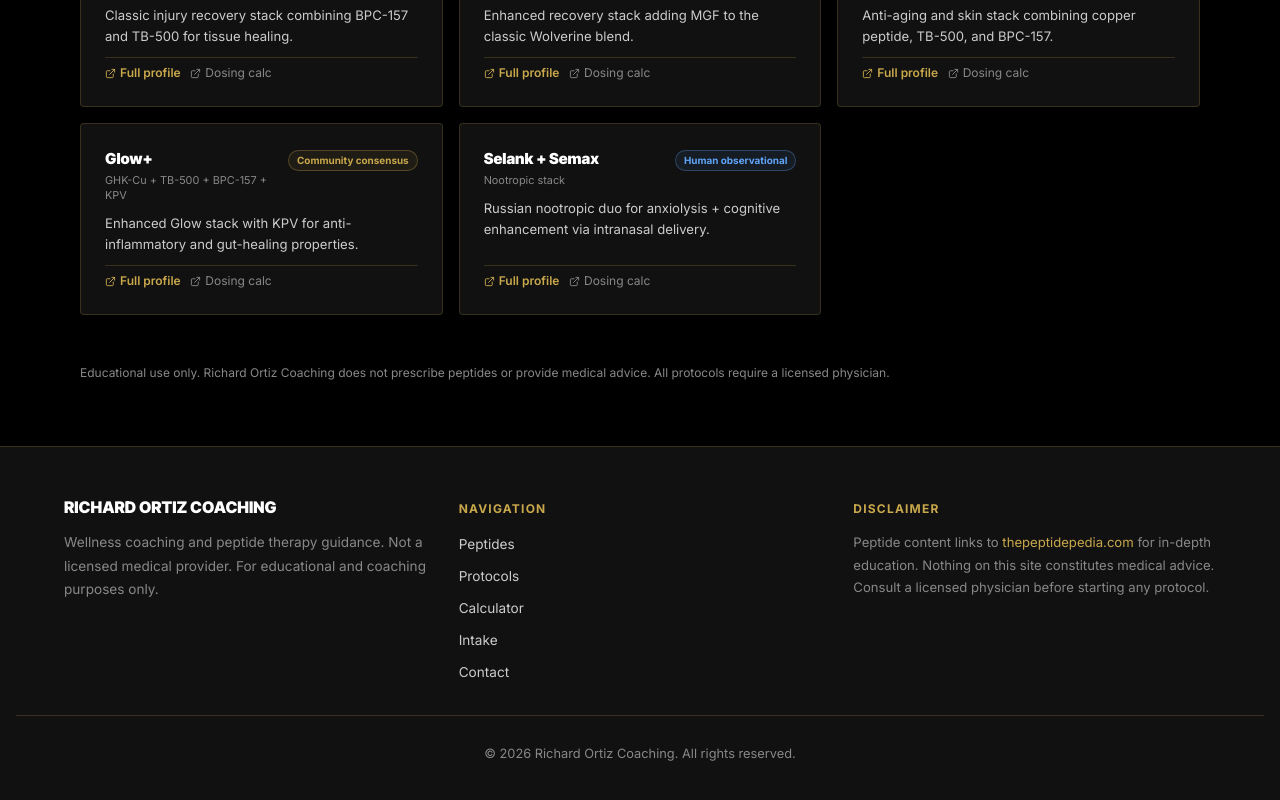
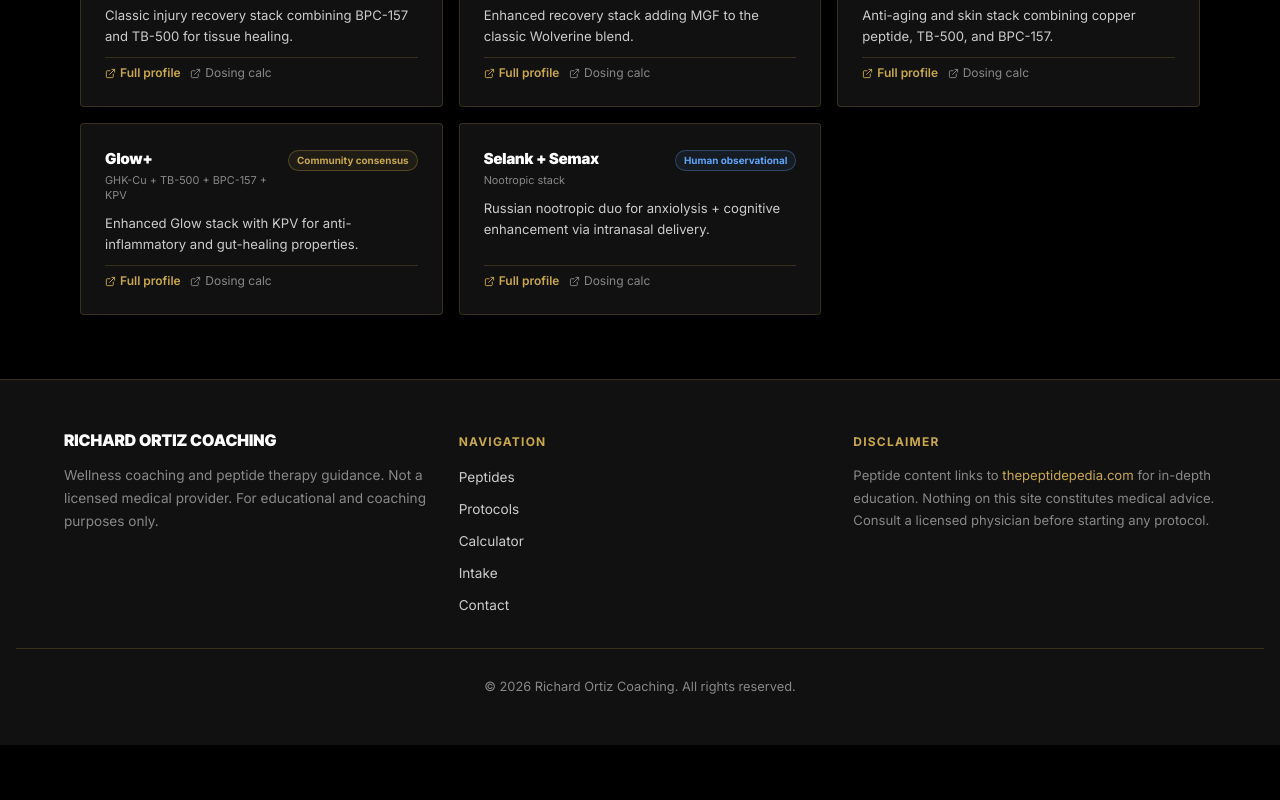
Before and after one commit to asaasinai/richard-ortiz-coaching, a Next.js app: page /peptides in a window 1280 px wide. Shown: the part 2412-3212 px from the top of the page. After the commit the page ends 3157 px from the top, so only its background shows below. Built offline with nearby package versions, Linux system fonts and the light colour scheme.

Commit message:
Remove disclaimer text about not providing medical advice

```diff
--- a/src/app/peptides/page.tsx
+++ b/src/app/peptides/page.tsx
@@ -102,10 +102,6 @@ export default function PeptidesPage() {
             )
           })}
         </div>
-
-        <p style={{ fontSize:"0.75rem",color:"var(--text-mute)",marginTop:"3rem",lineHeight:1.6 }}>
-          Educational use only. Richard Ortiz Coaching does not prescribe peptides or provide medical advice. All protocols require a licensed physician.
-        </p>
       </div>
       <Footer/>
     </>
```
